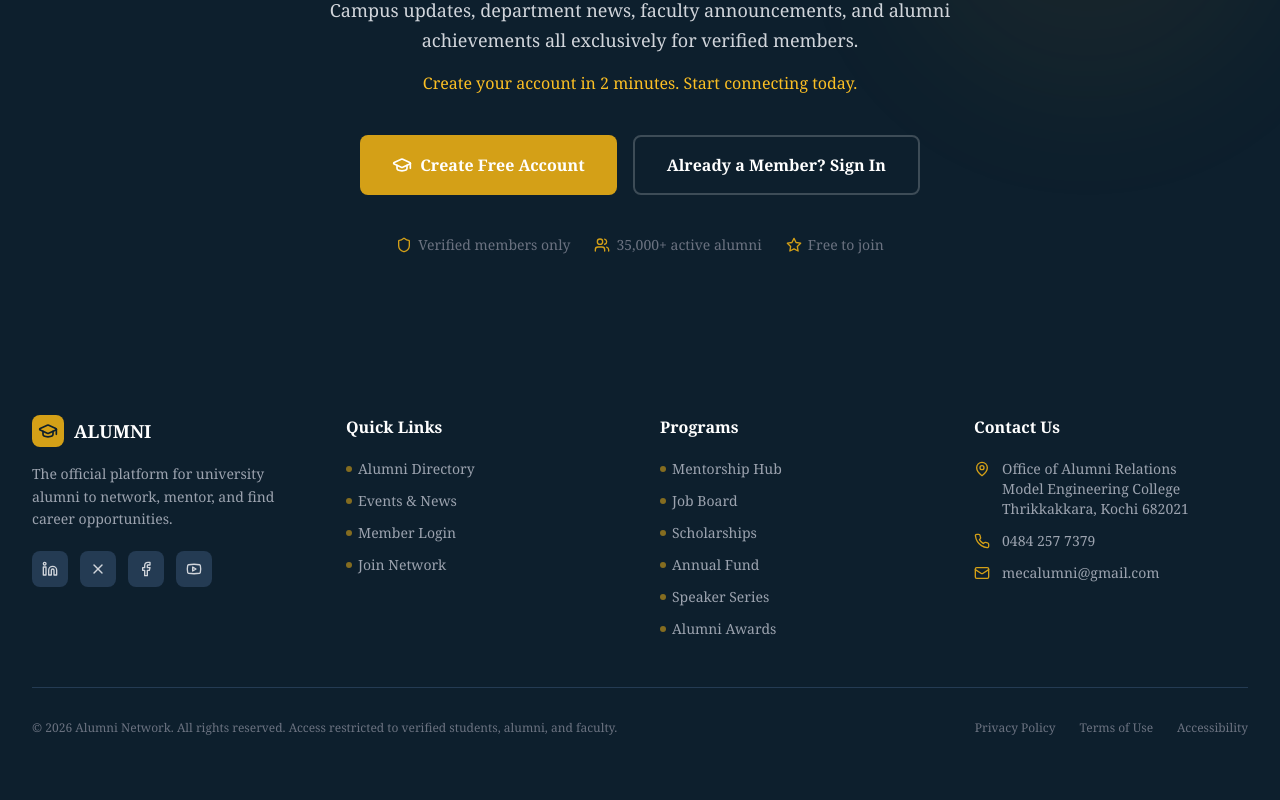
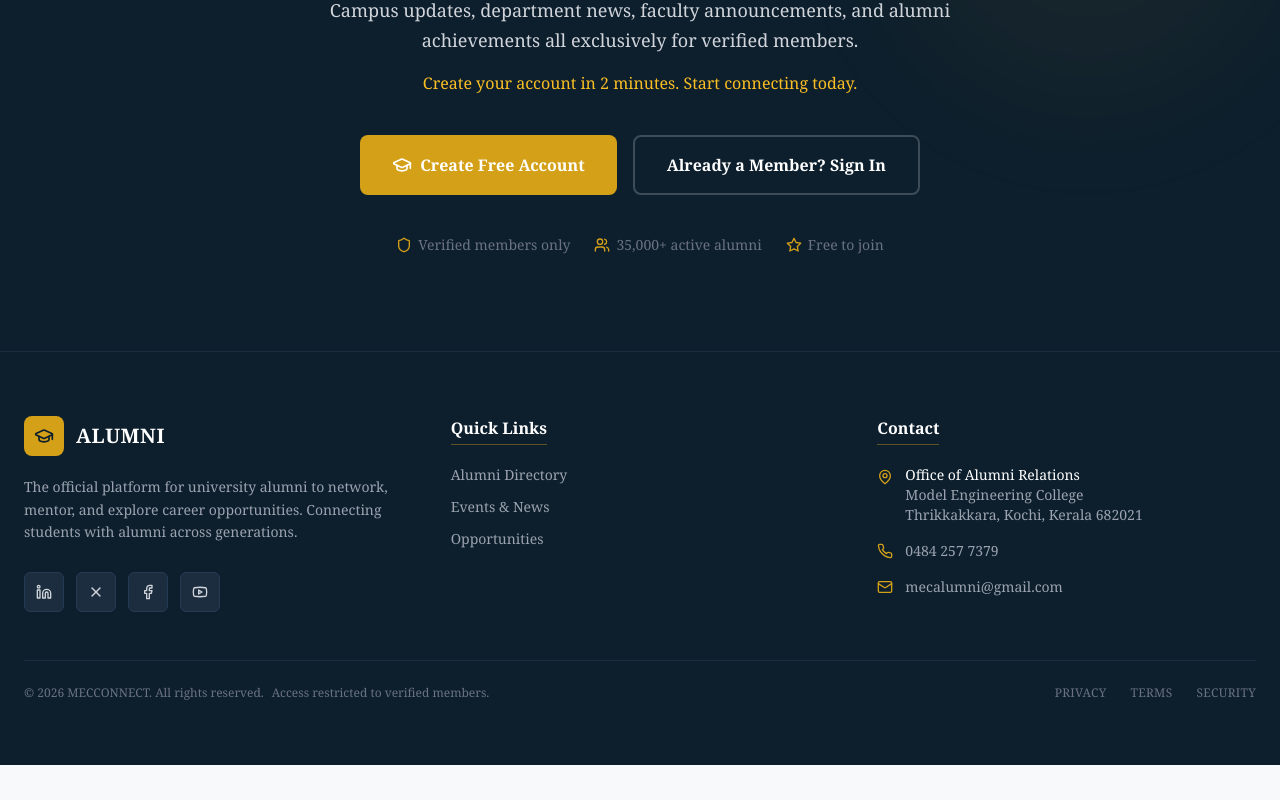
Before and after one commit to PranavJ05/minifront, a Next.js app: page / in a window 1280 px wide. Shown: the part 2538-3338 px from the top of the page. After the commit the page ends 3303 px from the top, so only its background shows below. Built offline with nearby package versions, Linux system fonts and the light colour scheme.

Commit message:
Changed footer minimized links

```diff
--- a/components/layout/Footer.tsx
+++ b/components/layout/Footer.tsx
@@ -1,108 +1,79 @@
 // components/layout/Footer.tsx
-import Link from 'next/link';
-import { GraduationCap, Mail, Phone, MapPin, Linkedin, Facebook, Youtube, X } from 'lucide-react'; // Changed Twitter to X
+import {
+  GraduationCap,
+  Mail,
+  Phone,
+  MapPin,
+  Linkedin,
+  Facebook,
+  Youtube,
+  X
+} from "lucide-react";
 
 export default function Footer() {
- const socialLinks = [
+  const socialLinks = [
+    { Icon: Linkedin, href: "https://www.linkedin.com/school/model-engineering-college/posts/?feedView=all" },
+    { Icon: X, href: "https://x.com/MECKochi" },
+    { Icon: Facebook, href: "https://www.facebook.com/modelengineeringcollege" },
+    { Icon: Youtube, href: "https://www.youtube.com/@ModelEngineeringCollege" }
+  ];
 
-    {
+  return (
+    <footer className="bg-navy-950 text-gray-300 border-t border-navy-900">
+      <div className="max-w-7xl mx-auto px-6 py-16">
 
-      Icon: Linkedin,
+        {/* GRID */}
+        <div className="grid grid-cols-1 md:grid-cols-3 gap-12">
 
-      href: "https://www.linkedin.com/school/model-engineering-college/posts/?feedView=all"
-
-    },
-
-    {
-
-      Icon: X,
-
-      href: "https://x.com/MECKochi"
-
-    },
-
-    {
-
-      Icon: Facebook,
-
-      href: "https://www.facebook.com/modelengineeringcollege"
-
-    },
-
-    {
-
-      Icon: Youtube,
-
-      href: "https://www.youtube.com/@ModelEngineeringCollege" // Updated Link
-
-    },
-
-  ];
-  return (
-    <footer className="bg-navy-950 text-gray-300">
-      <div className="max-w-7xl mx-auto px-4 sm:px-6 lg:px-8 py-16">
-        <div className="grid grid-cols-1 md:grid-cols-2 lg:grid-cols-4 gap-10">
-          {/* Brand */}
-          <div className="lg:col-span-1">
-            <div className="flex items-center gap-2.5 mb-4">
-              <div className="bg-gold-500 p-1.5 rounded-lg">
+          {/* BRAND */}
+          <div className="space-y-5">
+            <div className="flex items-center gap-3">
+              <div className="bg-gold-500 p-2.5 rounded-lg">
                 <GraduationCap className="h-5 w-5 text-navy-950" />
               </div>
-              <span className="font-serif font-bold text-lg text-white">ALUMNI</span>
+              <h2 className="text-xl font-bold text-white uppercase tracking-wide">
+                Alumni
+              </h2>
             </div>
-            <p className="text-sm text-gray-400 leading-relaxed mb-5">
-              The official platform for university alumni to network, mentor, and find career opportunities.
+
+            <p className="text-sm text-gray-400 leading-relaxed max-w-sm">
+              The official platform for university alumni to network, mentor, and explore career opportunities.
+              Connecting students with alumni across generations.
             </p>
-            <div className="flex gap-3">
+
+            {/* SOCIAL */}
+            <div className="flex gap-3 pt-2">
               {socialLinks.map(({ Icon, href }, i) => (
                 <a
                   key={i}
                   href={href}
                   target="_blank"
                   rel="noopener noreferrer"
-                  className="w-9 h-9 bg-navy-800 hover:bg-gold-500 rounded-lg flex items-center justify-center transition-colors group"
+                  className="w-10 h-10 flex items-center justify-center rounded-md bg-navy-900 border border-navy-800 hover:border-gold-500 hover:bg-navy-800 transition"
                 >
-                  <Icon className="h-4 w-4 group-hover:text-navy-950 transition-colors" />
+                  <Icon className="h-4 w-4 hover:text-gold-400 transition" />
                 </a>
               ))}
             </div>
           </div>
 
-          {/* Quick Links */}
-          <div>
-            <h3 className="text-white font-semibold mb-5 font-serif">Quick Links</h3>
-            <ul className="space-y-3">
+          {/* QUICK LINKS */}
+          <div className="space-y-5">
+            <h3 className="text-white font-semibold text-base border-b border-gold-500/40 pb-1 inline-block">
+              Quick Links
+            </h3>
+
+            <ul className="space-y-3 text-sm">
               {[
-                { href: '/alumni', label: 'Alumni Directory' },
-                { href: '/events', label: 'Events & News' },
-                { href: '/auth/login', label: 'Member Login' },
-                { href: '/auth/signup', label: 'Join Network' },
-              ].map((link) => (
-                <li key={link.href}>
-                  <Link href={link.href} className="text-sm text-gray-400 hover:text-gold-400 transition-colors flex items-center gap-1.5">
-                    <span className="w-1.5 h-1.5 bg-gold-500 rounded-full opacity-60" />
-                    {link.label}
-                  </Link>
-                </li>
-              ))}
-            </ul>
-          </div>
-
-          {/* Programs */}
-          <div>
-            <h3 className="text-white font-semibold mb-5 font-serif">Programs</h3>
-            <ul className="space-y-3">
-              {[
-                'Mentorship Hub',
-                'Job Board',
-                'Scholarships',
-                'Annual Fund',
-                'Speaker Series',
-                'Alumni Awards',
-              ].map((item) => (
-                <li key={item}>
-                  <a href="#" className="text-sm text-gray-400 hover:text-gold-400 transition-colors flex items-center gap-1.5">
-                    <span className="w-1.5 h-1.5 bg-gold-500 rounded-full opacity-60" />
+                "Alumni Directory",
+                "Events & News",
+                "Opportunities"
+              ].map((item, i) => (
+                <li key={i}>
+                  <a
+                    href="#"
+                    className="text-gray-400 hover:text-gold-400 transition"
+                  >
                     {item}
                   </a>
                 </li>
@@ -110,43 +81,76 @@ export default function Footer() {
             </ul>
           </div>
 
-          {/* Contact */}
-          <div>
-            <h3 className="text-white font-semibold mb-5 font-serif">Contact Us</h3>
-            <ul className="space-y-3">
-              <li className="flex items-start gap-3 text-sm text-gray-400">
-                <MapPin className="h-4 w-4 text-gold-500 mt-0.5 flex-shrink-0" />
-                <span>
-                  <a href="https://www.mec.ac.in/" target="_blank" rel="noopener noreferrer" className="hover:text-gold-400 transition-colors">
-                    Office of Alumni Relations<br />Model Engineering College
-                  </a>
-                  <br />Thrikkakkara, Kochi 682021
-                </span>
-              </li>
-              <li className="flex items-center gap-3 text-sm text-gray-400">
-                <Phone className="h-4 w-4 text-gold-500 flex-shrink-0" />
-                <a href="tel:04842577379" className="hover:text-gold-400 transition-colors">0484 257 7379</a>
-              </li>
-              <li className="flex items-center gap-3 text-sm text-gray-400">
-                <Mail className="h-4 w-4 text-gold-500 flex-shrink-0" />
-                <a href="mailto:mecalumni@gmail.com" className="hover:text-gold-400 transition-colors">mecalumni@gmail.com</a>
-              </li>
-            </ul>
+          {/* CONTACT */}
+          <div className="space-y-5">
+            <h3 className="text-white font-semibold text-base border-b border-gold-500/40 pb-1 inline-block">
+              Contact
+            </h3>
+
+            <div className="space-y-4 text-sm">
+
+              {/* ADDRESS */}
+              <div className="flex items-start gap-3">
+                <MapPin className="h-4 w-4 text-gold-500 mt-1" />
+                <div>
+                  <p className="text-white font-medium">
+                    Office of Alumni Relations
+                  </p>
+                  <p className="text-gray-400">
+                    Model Engineering College<br />
+                    Thrikkakkara, Kochi, Kerala 682021
+                  </p>
+                </div>
+              </div>
+
+              {/* PHONE */}
+              <div className="flex items-center gap-3">
+                <Phone className="h-4 w-4 text-gold-500" />
+                <a
+                  href="tel:04842577379"
+                  className="text-gray-400 hover:text-gold-400 transition"
+                >
+                  0484 257 7379
+                </a>
+              </div>
+
+              {/* EMAIL */}
+              <div className="flex items-center gap-3">
+                <Mail className="h-4 w-4 text-gold-500" />
+                <a
+                  href="mailto:mecalumni@gmail.com"
+                  className="text-gray-400 hover:text-gold-400 transition"
+                >
+                  mecalumni@gmail.com
+                </a>
+              </div>
+            </div>
           </div>
         </div>
 
-        <div className="mt-12 pt-8 border-t border-navy-800 flex flex-col sm:flex-row items-center justify-between gap-4">
-          <p className="text-xs text-gray-500">
-            © 2026 Alumni Network. All rights reserved. Access restricted to verified students, alumni, and faculty.
+        {/* BOTTOM */}
+        <div className="mt-12 pt-6 border-t border-navy-900 flex flex-col md:flex-row items-center justify-between gap-4">
+
+          <p className="text-xs text-gray-500 text-center md:text-left">
+            © 2026 MECCONNECT. All rights reserved.
+            <span className="block md:inline md:ml-2">
+              Access restricted to verified members.
+            </span>
           </p>
-          <div className="flex gap-6">
-            {['Privacy Policy', 'Terms of Use', 'Accessibility'].map((item) => (
-              <a key={item} href="#" className="text-xs text-gray-500 hover:text-gold-400 transition-colors">
+
+          <div className="flex gap-6 text-xs uppercase tracking-wide">
+            {["Privacy", "Terms", "Security"].map((item) => (
+              <a
+                key={item}
+                href="#"
+                className="text-gray-500 hover:text-gold-400 transition"
+              >
                 {item}
               </a>
             ))}
           </div>
         </div>
+
       </div>
     </footer>
   );
```
